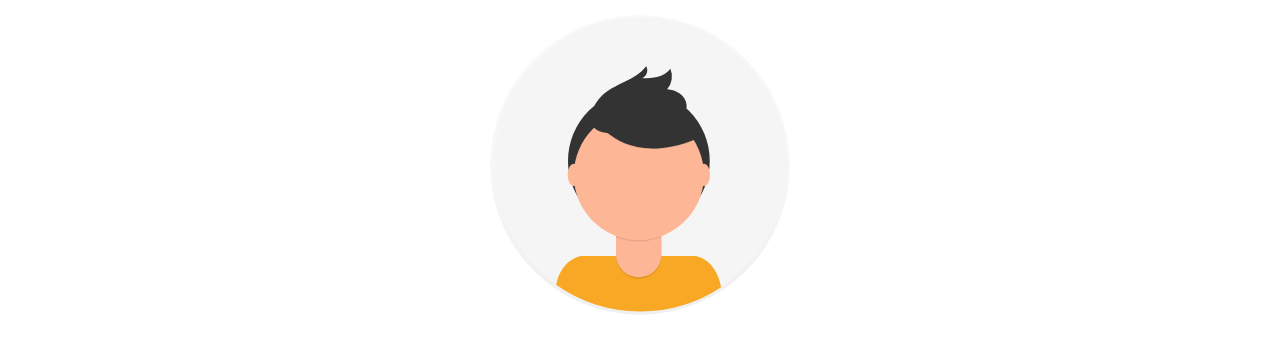
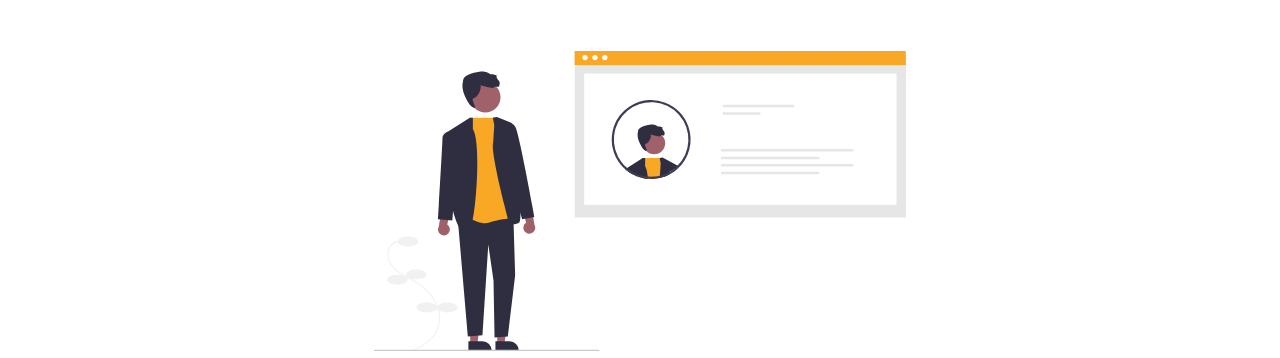
Before and after one commit to md5dalton/portfolio, a React app: page /about in a window 1280 px wide. Shown: the part 51-409 px from the top of the page. Built offline with nearby package versions, Linux system fonts and the light colour scheme.

Commit message:
update about

```diff
--- a/src/components/pages/About/index.js
+++ b/src/components/pages/About/index.js
@@ -8,7 +8,7 @@ import "./styles.sass"
 export default () => (
     <Page name="about">
         <section className="top">
-            <div className="profile"><img src="/images/svg/avatar-2.svg" alt="profile" /></div>
+            <div className="profile"><img src="/images/svg/about.svg" alt="profile" /></div>
             <h1>My story</h1>
         </section>
         <section>
--- a/src/components/pages/About/styles.sass
+++ b/src/components/pages/About/styles.sass
@@ -1,6 +1,8 @@
 @use '../../../styles/util' as *
 
 .about
+    padding-top: 2em
+
     section
         @include container-c
 
@@ -10,12 +12,15 @@
             justify-content: flex-end
 
         &.top img
-            border-radius: 50%
-            width: 250px
-            object-fit: cover
+            // border-radius: 50%
+            // width: 250px
+            // object-fit: cover
 
-            @include medium
-                width: 300px
+            @include small-only
+                max-width: 100%
+
+            // @include medium
+                // width: 300px
     p
         line-height: 1.5em
         text-align: justify
```
Also changed, not shown: dist/app.bundle.js, dist/images/svg/about.svg (added).
